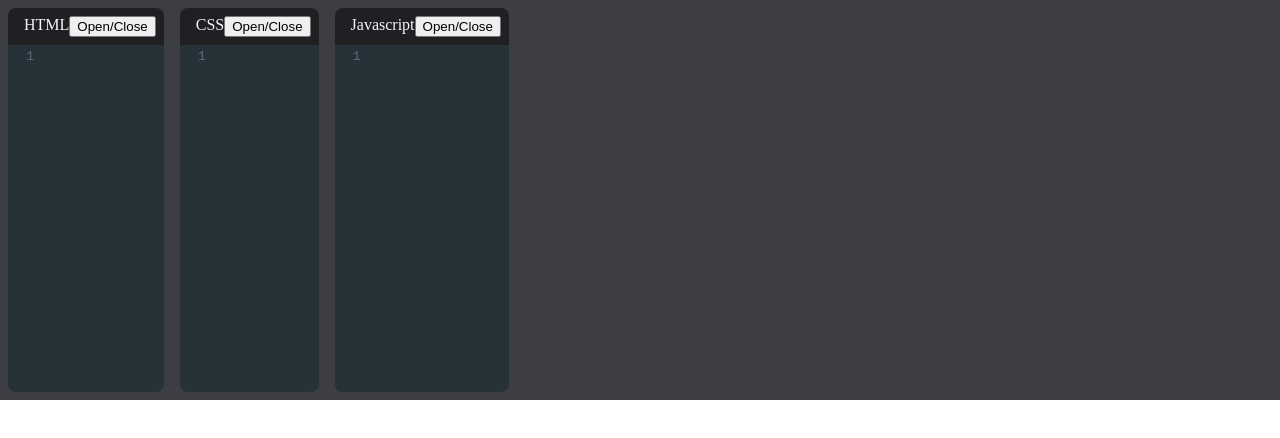
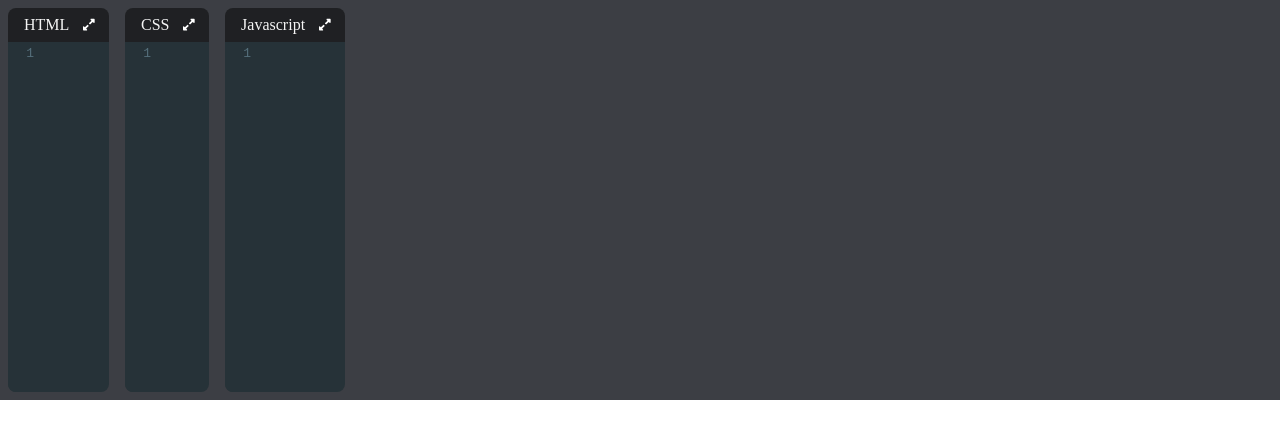
Before and after one commit to mgtz505/code-pen-clone, a React (Create React App) app: page / in a window 1280 px wide. Shown: the top 438 px of the page. Built offline with nearby package versions, Linux system fonts and the light colour scheme.

Commit message:
Finished formatting

```diff
--- a/src/components/Editor.js
+++ b/src/components/Editor.js
@@ -5,6 +5,8 @@
 import "codemirror/mode/javascript/javascript";
 import "codemirror/mode/css/css";
 import { Controlled as ControlledEditor } from "react-codemirror2";
+import { FontAwesomeIcon } from "@fortawesome/react-fontawesome";
+import { faCompressAlt, faExpandAlt } from "@fortawesome/free-solid-svg-icons";
 
 const Editor = (props) => {
 
@@ -26,7 +28,12 @@
         <div className={`editor-container ${open ? "" : "collapsed"}`}>
             <div className="editor-title">
             {displayName}
-            <button onClick={() => setOpen(prevOpen => !prevOpen)}>Open/Close</button>
+            <button
+            type="button"
+            className="expand-collapse-btn"
+            onClick={() => setOpen(prevOpen => !prevOpen)}>
+                <FontAwesomeIcon icon={open ? faCompressAlt : faExpandAlt}/>
+            </button>
             </div>
             <ControlledEditor
             onBeforeChange={handleChange}
--- a/src/index.css
+++ b/src/index.css
@@ -25,6 +25,15 @@
 }
 .editor-container.collapsed .CodeMirror-scroll {
   position: absolute;
+  overflow: hidden !important;
+}
+
+.expand-collapse-btn {
+  margin-left: .5rem;
+  background: none;
+  border: none;
+  color: white;
+  cursor: pointer;
 }
 
 .editor-title {
```
